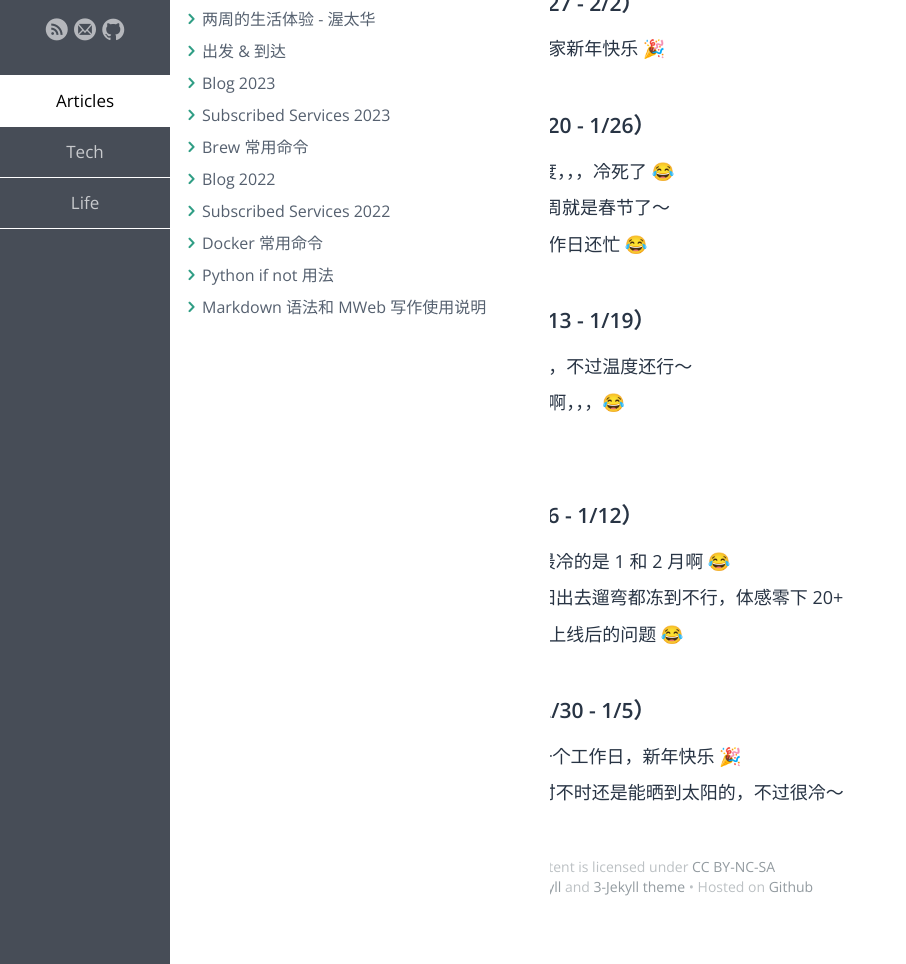
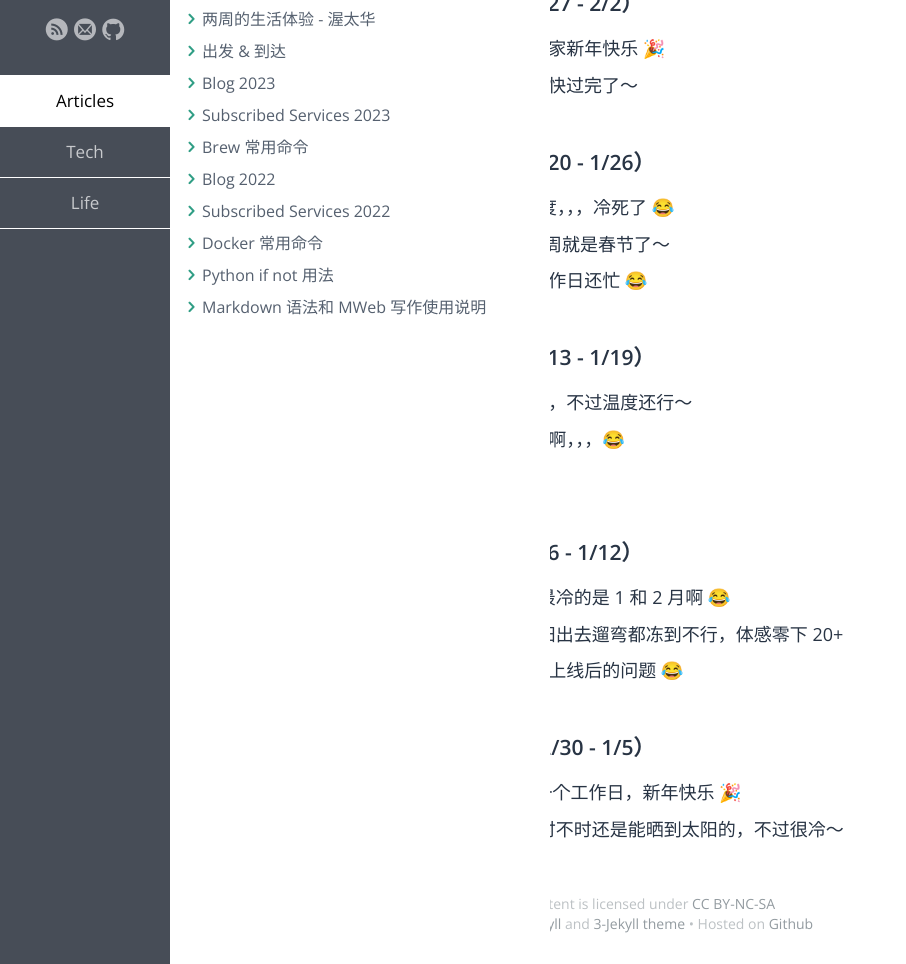
Before and after one commit to samxupeiran/samxupeiran.github.io, a Jekyll site: the page built from _posts/life/2025-01-02-my-blog.md, in a window 1280 px wide, cut to the strip 173-1137 px from the top of the page. Shown: the whole strip, without its empty margins (0-906 px from the left). Built offline with Jekyll 4.4.1, drawn with Linux system fonts in a browser that asks for light colours; some web fonts are replaced.

Commit message:
feat: add weekly blog 1/30

```diff
--- a/_posts/life/2025-01-02-my-blog.md
+++ b/_posts/life/2025-01-02-my-blog.md
@@ -8,6 +8,7 @@ tags: Blog
 
 - ### 2025 年 1 月 第 4 周（1/27 - 2/2）
      - 1/28 今天是除夕，祝福大家新年快乐 🎉
+     - 这周也是冷暴了 🥶；1 月快过完了～
 
 - ### 2025 年 1 月 第 3 周（1/20 - 1/26）
      - 1/21 这周零下 20 + 的温度，，，冷死了 😂
```
